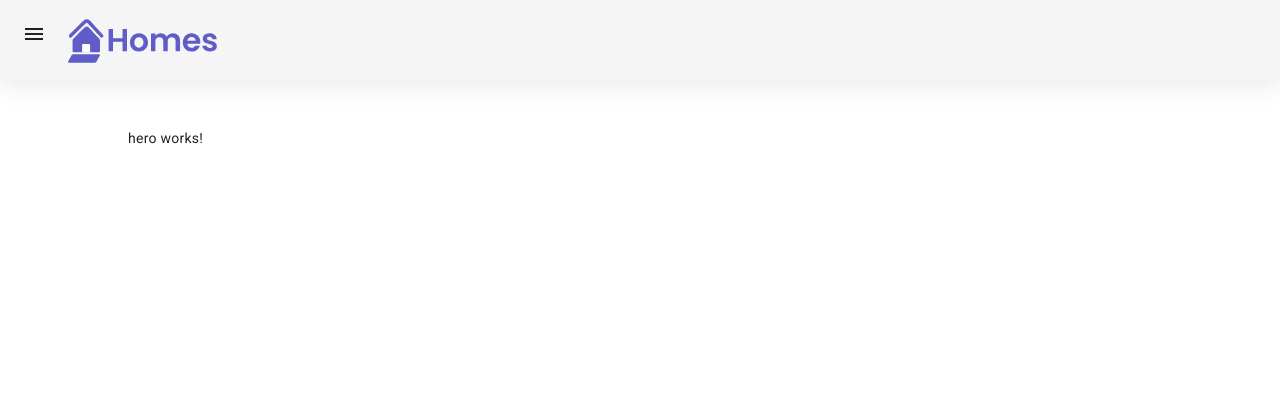
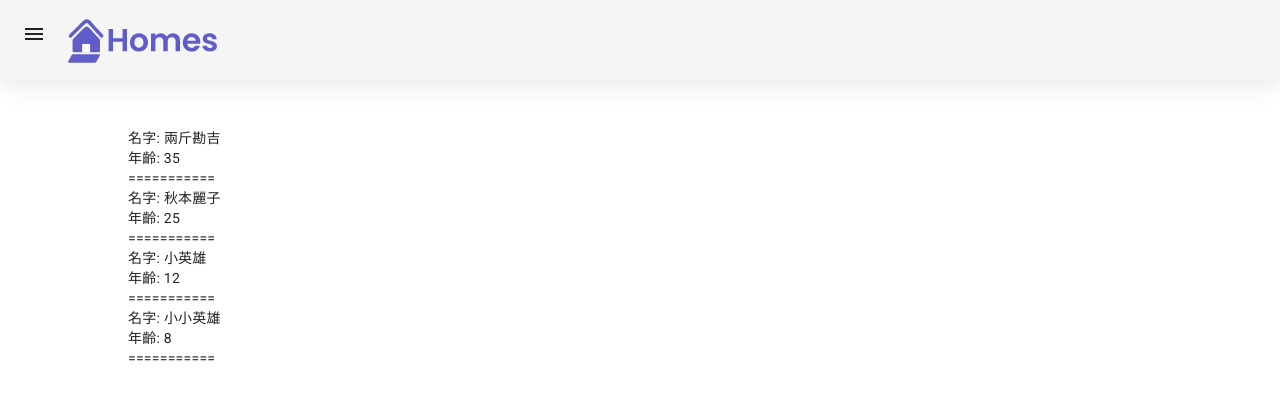
Before and after one commit to 26ty/HomesNet, an Angular app: page /heros in a window 1280 px wide. Shown: the top 400 px of the page. Built offline with nearby package versions, Linux system fonts and the light colour scheme.

Commit message:
feat: 新增sidenav service和獨立component

```diff
--- a/src/app/app.component.html
+++ b/src/app/app.component.html
@@ -1,4 +1,5 @@
 <app-top-bar></app-top-bar>
+
 <div class="row">
   <div class="col-lg-12">
     <router-outlet></router-outlet>
--- a/src/app/app.component.ts
+++ b/src/app/app.component.ts
@@ -8,4 +8,9 @@ import { RouterModule } from '@angular/router';
 })
 export class AppComponent {
   title = 'HomesNet';
+  sideNavOpened = false;
+
+  toggleSideNav() {
+    this.sideNavOpened = !this.sideNavOpened;
+  }
 }
--- a/src/app/hero/hero.component.html
+++ b/src/app/hero/hero.component.html
@@ -1,3 +1,22 @@
 <section>
-  <p>hero works!</p>
+  <ng-container *ngFor="let hero of heros">
+    <div>
+      名字:
+      <span [ngSwitch]="hero.age">
+        <span *ngSwitchCase="12">
+          小英雄
+        </span>
+        <span *ngSwitchCase="8">
+          小小英雄
+        </span>
+        <span *ngSwitchDefault>
+          {{hero.name}}
+        </span>
+      </span>
+    </div>
+    <div>
+      年齡: {{hero.age}}
+    </div>
+    ===========
+  </ng-container>
 </section>
--- a/src/app/hero/hero.component.ts
+++ b/src/app/hero/hero.component.ts
@@ -7,4 +7,10 @@ import { Component } from '@angular/core';
 })
 export class HeroComponent {
 
+  heros = [
+    { name: '兩斤勘吉', age: 35 },
+    { name: '秋本麗子', age: 25 },
+    { name: '野比大雄', age: 12 },
+    { name: '江戶川柯南', age: 8 }
+  ];
 }
--- a/src/app/home/home.component.html
+++ b/src/app/home/home.component.html
@@ -11,7 +11,7 @@
 
         <!--房子列表元件-->
         <app-housing-location
-        *ngFor="let housingLocation of filteredLocationList" [housingLocation]="housingLocation"
+          *ngFor="let housingLocation of filteredLocationList" [housingLocation]="housingLocation"
         >
         </app-housing-location>
       </section>
--- a/src/app/home/home.component.ts
+++ b/src/app/home/home.component.ts
@@ -11,22 +11,35 @@ import { HousingService } from '../housing.service';
 export class HomeComponent {
   readonly baseUrl = 'https://angular.io/assets/images/tutorials/faa';
 
+  // 宣告HousingLocation物件
   housingLocationList: HousingLocation[] = [];
+  // 獲取HousingService服務
   housingService: HousingService = inject(HousingService);
+  // 過濾房屋位置列表
   filteredLocationList: HousingLocation[] = [];
+
+  test:string="test input"
   constructor() {
+    // 取得房屋資料
     this.housingLocationList = this.housingService.getAllHousingLocations();
     console.log(this.housingLocationList)
+
+    // 賦值給過濾房屋位置列表
     this.filteredLocationList = this.housingLocationList;
   }
 
+  /**
+   * 過濾房屋搜尋結果
+   * @param text
+   * @returns
+   */
   filterResults(text: string) {
     if (!text) {
-      // 過濾後的結果賦值給 filteredLocationList
+      // 賦值給 filteredLocationList
       this.filteredLocationList = this.housingLocationList;
       return;
     }
-    // 過濾
+    // 過濾housingLocationList後的結果賦值給filteredLocationList
     this.filteredLocationList = this.housingLocationList.filter(
       housingLocation => housingLocation?.city.toLowerCase().includes(text.toLowerCase())
     );
--- a/src/app/housing-location/housing-location.component.ts
+++ b/src/app/housing-location/housing-location.component.ts
@@ -1,22 +1,26 @@
-import { Component , Input} from '@angular/core';
+import { Component , Input ,OnInit} from '@angular/core';
 
 @Component({
   selector: 'app-housing-location',
   templateUrl: './housing-location.component.html',
   styleUrls: ['./housing-location.component.css']
 })
-export class HousingLocationComponent {
+export class HousingLocationComponent implements OnInit{
   // @Input() housingLocation?: HousingLocationComponent;
   @Input() housingLocation!: HousingLocation;
-  id!: number;
-  name!: string;
-  city!: string;
-  state!: string;
-  photo!: string;
-  availableUnits!: number;
-  wifi!: boolean;
-  laundry!: boolean;
+  // @Input() test:string;
 
+  // id!: number;
+  // name!: string;
+  // city!: string;
+  // state!: string;
+  // photo!: string;
+  // availableUnits!: number;
+  // wifi!: boolean;
+  // laundry!: boolean;
+
+  ngOnInit(): void {
+  }
 }
 export interface HousingLocation {
   id: number;
--- a/src/app/sidenav/sidenav.component.html
+++ b/src/app/sidenav/sidenav.component.html
@@ -1 +1,22 @@
-<p>sidenav works!</p>
+<mat-sidenav-container class="demo-container">
+  <mat-sidenav #sideNav mode="side" class="demo-sidenav">
+    <mat-list mode="push"  class="menu-list">
+      <mat-list-item mat-list-item>
+        <!-- <mat-icon mat-list-icon>settings</mat-icon> -->
+        <div mat-line>管理員選單</div>
+      </mat-list-item>
+      <mat-divider></mat-divider>
+      <mat-list-item mat-list-item class="list-item" routerLink="{{item.route}}" *ngFor="let item of sidenavList">
+        <!-- <mat-icon mat-list-icon>people</mat-icon> -->
+        <div mat-line>{{item.name}}</div>
+      </mat-list-item>
+
+
+    </mat-list>
+  </mat-sidenav>
+
+  <mat-sidenav-content>
+    <router-outlet></router-outlet>
+  </mat-sidenav-content>
+
+</mat-sidenav-container>
--- a/src/app/sidenav/sidenav.component.ts
+++ b/src/app/sidenav/sidenav.component.ts
@@ -1,10 +1,19 @@
-import { Component } from '@angular/core';
-
+import { Component ,OnInit, inject ,Input} from '@angular/core';
+import { sidnav } from '../data/sidnav-datas/sidnav-datas';
+import { SidenavService } from '../sidenav.service';
+import { MatSidenav } from '@angular/material/sidenav';
 @Component({
   selector: 'app-sidenav',
   templateUrl: './sidenav.component.html',
   styleUrls: ['./sidenav.component.css']
 })
-export class SidenavComponent {
+export class SidenavComponent implements OnInit{
+  sidenavList = sidnav
 
+  constructor(){
+
+  }
+  ngOnInit(): void {
+
+  }
 }
--- a/src/app/top-bar/top-bar.component.ts
+++ b/src/app/top-bar/top-bar.component.ts
@@ -1,5 +1,6 @@
 import { Component } from '@angular/core';
 import { sidnav } from '../data/sidnav-datas/sidnav-datas';
+import { SidenavService } from '../sidenav.service';
 @Component({
   selector: 'app-top-bar',
   templateUrl: './top-bar.component.html',
@@ -8,4 +9,7 @@ import { sidnav } from '../data/sidnav-datas/sidnav-datas';
 export class TopBarComponent {
 
   sidenavList = sidnav
+  constructor(){
+
+  }
 }
```
Also changed, not shown: src/app/sidenav.service.ts (added, +24 -0 lines), src/app/top-bar/top-bar.component.html (+1 -20 lines), 1 other file (tests, documents, lock files or other folders).
